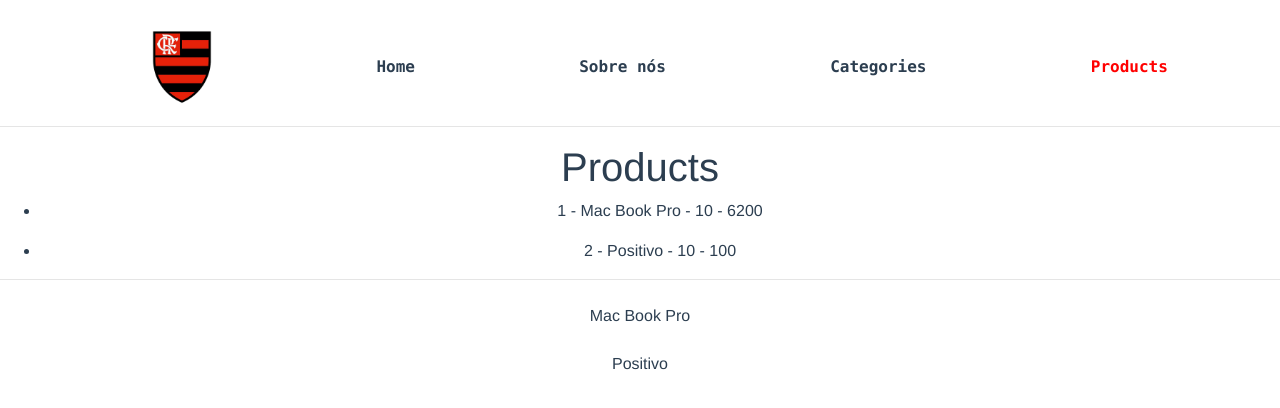
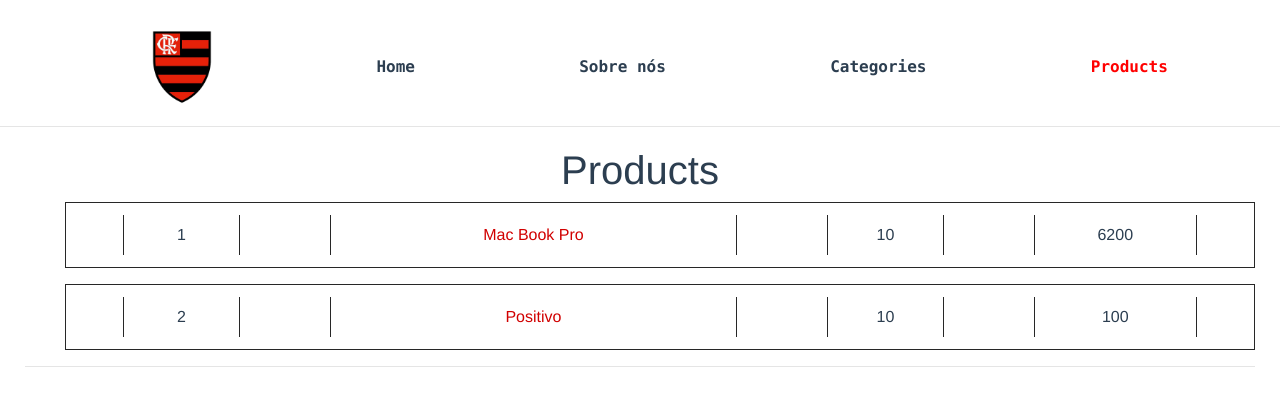
Before and after one commit to felipecabesssa/udemySpringVue, a Vue app in the folder frontend/: page /#/products in a window 1280 px wide. Shown: the top 408 px of the page. Built offline with nearby package versions, Linux system fonts and the light colour scheme.

Commit message:
Estilizando lista de produtos

```diff
--- a/frontend/src/views/Products.vue
+++ b/frontend/src/views/Products.vue
@@ -5,14 +5,15 @@
       <div v-for="dado in dados" :key="dado.id">
         <ul>
           <li>
-            {{ dado.id }} - {{ dado.name }} - {{ dado.amount }} - {{ dado.price }}
+            <div class="dados" id="id">{{ dado.id }}</div>
+            <div class="dados" id="name">{{ dado.name }}</div>
+            <div class="dados" id="amount">{{ dado.amount }}</div>
+            <div class="dados" id="price">{{ dado.price }}</div>
           </li>
         </ul>
       </div>
       <hr>
-      <div v-for="dado in dados" :key="dado.id" class="mt-4">
-        <div v-if="dado.category.name == 'Papelaria'">{{ dado.name }}</div>
-      </div>
+
     </div>
   </div>
 </template>
@@ -28,6 +29,39 @@ export default {
 }
 </script>
 
-<style>
+<style lang="scss" scoped>
+  .principal{
+    padding: 1%;
+    padding-top: 0.1%;
+    ul{
+      list-style: none;
+      li{
+        display: flex;
+        justify-content: space-around;
+        border: solid 1px rgb(39, 39, 39);
+        padding: 1%;
+      }
+      .dados{
+        padding: 0.7%;
+        border-right: solid 1px rgb(39, 39, 39);
+        border-left: solid 1px rgb(39, 39, 39);
+      }
+      #id{
+        min-width: 10%;
+      }
 
+      #name{
+        min-width: 35%;
+        color: rgb(209, 0, 0);
+      }
+
+      #amount{
+        min-width: 10%;
+      }
+
+      #price{
+        min-width: 14%;
+      }
+    }
+  }
 </style>
```
